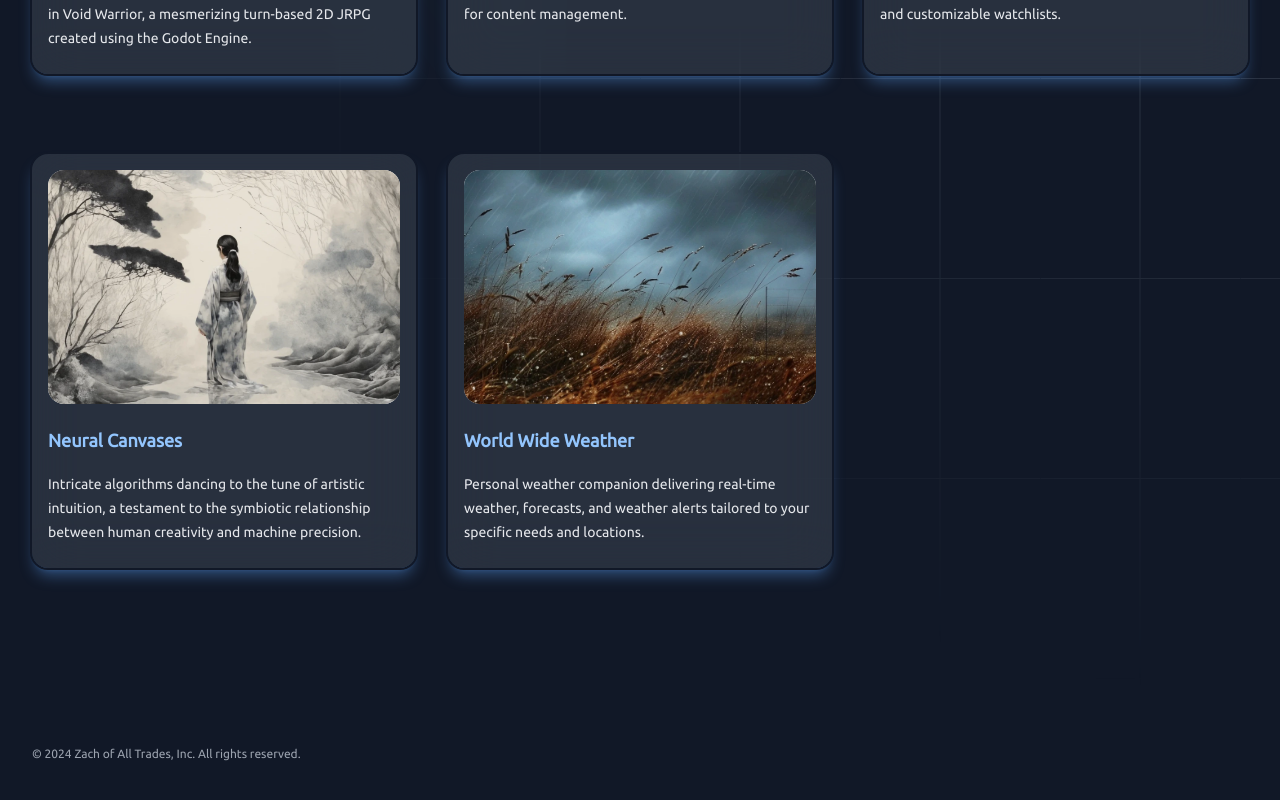
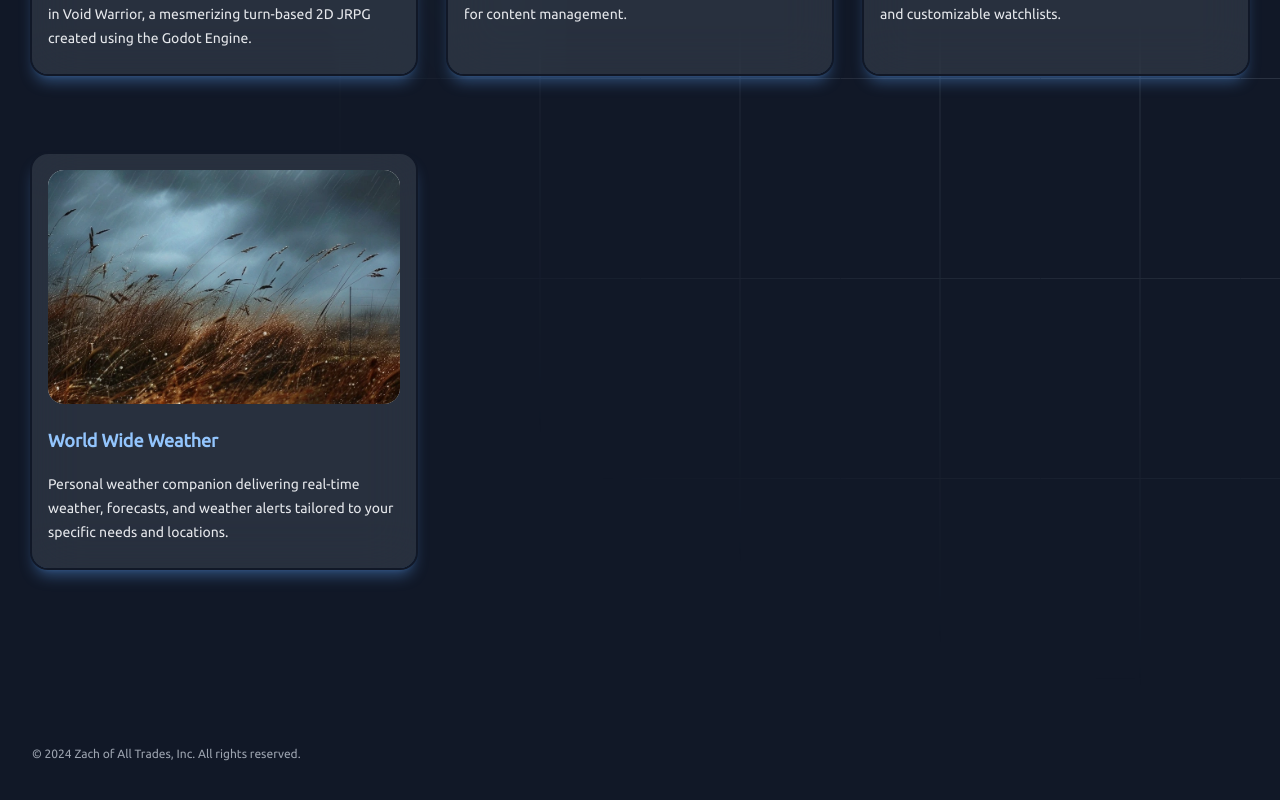
Before and after one commit to itsaboy/react-biz, a React (Vite) app in the folder client/: page /projects in a window 1280 px wide. Shown: the part 809-1609 px from the top of the page. Built offline with nearby package versions, Linux system fonts and the light colour scheme.

Commit message:
commented out some unneccessary code

```diff
--- a/client/src/data/PROJECTS.js
+++ b/client/src/data/PROJECTS.js
@@ -31,15 +31,15 @@ export const PROJECTS = [
     imageUrl: finance,
     alt: "A grassy field in heavy rain and wind",
   },
-  {
-    id: 4,
-    title: "Neural Canvases",
-    href: "https://neuralcanvases.com/",
-    description:
-      "Intricate algorithms dancing to the tune of artistic intuition, a testament to the symbiotic relationship between human creativity and machine precision.",
-    imageUrl: art,
-    alt: "A Suminagashi painting of Japanese woman walking in a creek in the forest",
-  },
+  // {
+  //   id: 4,
+  //   title: "Neural Canvases",
+  //   href: "https://neuralcanvases.com/",
+  //   description:
+  //     "Intricate algorithms dancing to the tune of artistic intuition, a testament to the symbiotic relationship between human creativity and machine precision.",
+  //   imageUrl: art,
+  //   alt: "A Suminagashi painting of Japanese woman walking in a creek in the forest",
+  // },
   {
     id: 5,
     title: "World Wide Weather",
```
